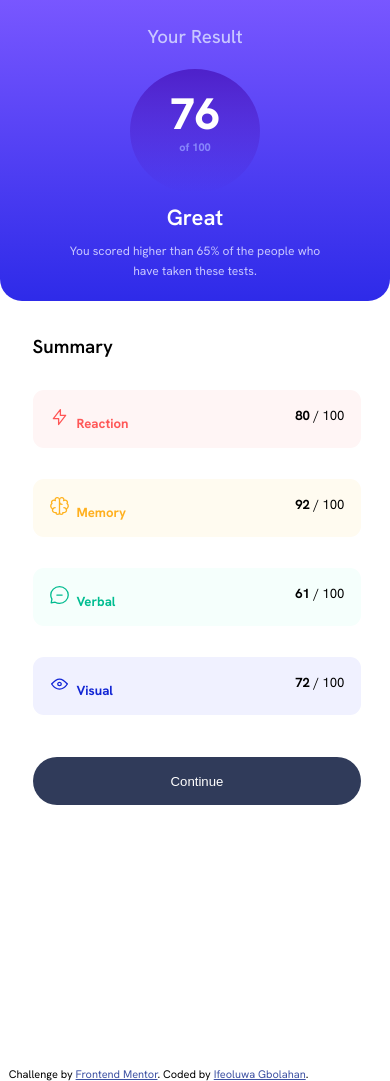
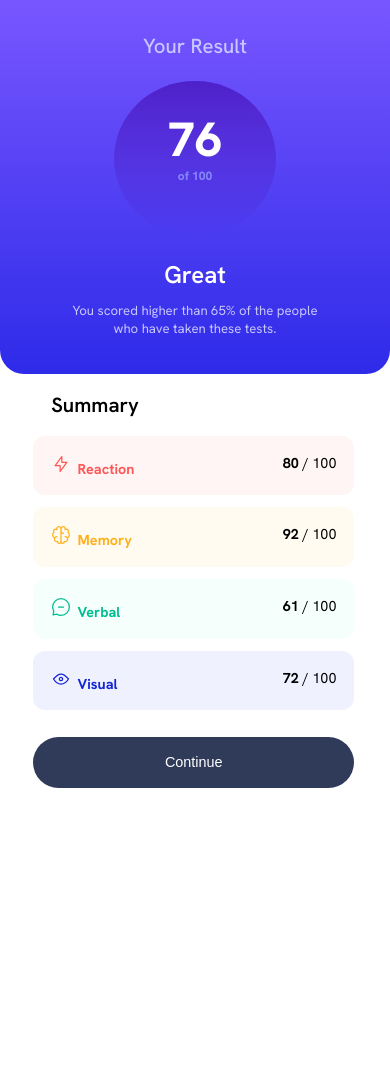
Before and after one commit to Ifeoluwa-cloud/Results-summary-component, a plain HTML site: page index.html in a window 390 px wide. After the commit the page ends 844 px from the top, so only its background shows below. Drawn offline with Linux system fonts and the light colour scheme.

Commit message:
feat: modified files

```diff
--- a/index.html
+++ b/index.html
@@ -10,9 +10,8 @@
 
 </head>
 <body>
-
   <div class="main-container">
-
+    <div class="inner-container">
       <div class="left-wrapper">
         <div class="text-wrapper-left">
           <h4 class="result-heading">Your Result</h4>
@@ -36,13 +35,12 @@
         <button>Continue</button>
         </div>
       </div>
-
-  </div>
+    </div>
 
   <div class="attribution">
     Challenge by <a href="https://www.frontendmentor.io?ref=challenge" target="_blank">Frontend Mentor</a>.
     Coded by <a href="#">Ifeoluwa Gbolahan</a>.
   </div>
-
+  </div>
 </body>
 </html>
--- a/style.css
+++ b/style.css
@@ -12,9 +12,12 @@ body{
     margin: 0;
     padding: 0;
     background-color: #fff;
+    font-family: customFonts;
     width: auto;
     height: 100vh;
-    font-family: customFonts;
+    display: flex;
+    align-items: center;
+    justify-content: center;
 }
 
 html{
@@ -22,8 +25,11 @@ html{
     scroll-behavior: smooth;
 }
 
+.main-container{
+    width: auto;
+}
 
-.main-container{
+.inner-container{
     width: auto;
     height: 50rem;
     display: flex;
@@ -35,20 +41,21 @@ html{
     background: linear-gradient(
         to bottom,
         hsl(252, 100%, 67%), hsl(241, 81%, 54%));
-    width: 25rem;
-    height: 68%;
+    width: 24rem;
+    height: 65%;
     border-radius: 2rem;
     position: relative;
     left: 1.5rem;
     padding: 1%;
+    justify-content: center;
     z-index: 1;
     box-shadow: 0px .5rem .5rem hsl(221, 100%, 96%);
 }
 
 .right-wrapper{
     background-color: hsl(0, 0%, 100%);
-    width: 27rem;
-    height: 68%;
+    width: 26rem;
+    height: 65%;
     position: relative;
     right: 1.7rem;
     border-radius: 2rem;
@@ -59,7 +66,7 @@ html{
 .text-wrapper-right{
     width: auto;
     height: 100%;
-    margin-left: 14%;
+    margin-left: 20%;
 }
 
 .text-wrapper-left{
@@ -83,7 +90,7 @@ html{
     background: linear-gradient(to bottom,
     hsla(256, 72%, 46%, 1), hsla(241, 72%, 46%, 0));
     border-radius: 50%;
-    padding: 16%;
+    padding: 20% 16% 12% 16%;
     margin: 1.4rem 5.2rem;
 }
 
@@ -96,10 +103,11 @@ html{
     font-size: 2rem;
     font-weight: 600;
     line-height: .5rem;
+    margin-top: 3rem;
 }
 
 .comment{
-    line-height: 1.8rem;
+    line-height: 1.5rem;
     font-size: 1.1rem;
     color: hsl(241, 100%, 89%);
     margin: 0 15%;
@@ -110,15 +118,17 @@ html{
     font-size: 1.7rem;
     font-weight: 600;
     margin-top: 2rem;
+    margin-bottom: 1.5rem;
 }
 
 .assessment-btn{
     padding: 5% 5%;
-    width: 98%;
+    width: 90%;
     height: auto;
     border-radius: 1rem;
     font-size: 1.2rem;
     margin-top: 0;
+    cursor: pointer;
 }
 
 .assessment-btn span{
@@ -161,8 +171,9 @@ button{
     font-size: 1.2rem;
     padding: 5% 0;
     margin-top: 4%;
-    width: 98%;
+    width: 90%;
     height: auto;
+    cursor: pointer;
 }
 
 button:hover{
@@ -175,8 +186,9 @@ button:hover{
     font-size: 1.2rem;
     padding: 5% 0;
     margin-top: 4%;
-    width: 98%;
+    width: 90%;
     height: auto;
+    cursor: pointer;
 }
 
 
@@ -192,53 +204,57 @@ button:hover{
 
  @media (max-width: 1300px){
     html{
-        font-size: 11px;
+        font-size: 12px;
     }
 
-    .main-container{
+    .inner-container{
         width: auto;
         height: 52rem;
     }
 
     .right-wrapper{
-        width: 26rem;
-        height: 63%;
+        width: 25rem;
+        height: 62%;
     }
 
     .left-wrapper{
-        width: 25rem;
-        height: 63%;
+        width: 24rem;
+        height: 62%;
     }
 }
 
 @media (max-width: 1100px){
     html{
-        font-size: 10px;
+        font-size: 12px;
     }
 
-    .main-container{
+    .inner-container{
         width: auto;
         height: 52rem;
     }
 
     .right-wrapper{
-        width: 26rem;
-        height: 63%;
+        width: 25rem;
+        height: 62%;
     }
 
     .left-wrapper{
-        width: 25rem;
-        height: 63%;
+        width: 24rem;
+        height: 62%;
     }
 }
 
 
  @media (max-width: 800px){
-    html{
-        font-size: 11px;
+    body{
+        display: block;
     }
 
     .main-container{
+        display: block;
+    }
+
+    .inner-container{
         display: block;
     }
 
@@ -246,7 +262,7 @@ button:hover{
         width: auto;
         height: auto;
         border-radius: 0 0 2rem 2rem;
-        padding: 5% 1%;
+        padding: 3rem 1rem;
         z-index: 1;
         box-shadow: none;
         position: relative;
@@ -256,36 +272,43 @@ button:hover{
     .right-wrapper{
         width: auto;
         height: auto;
-        right: 2rem;
+        right: 0;
         border-radius: 0;
         padding: 0;
         box-shadow: none;
-        margin-top: 3rem;
+        margin: 0;
         padding-bottom: 2%;
     }
 
+    .text-wrapper-right{
+        margin-left: 8.5vw;
+    }
+
     .result-heading{
-        margin-top: 3%;
+        margin-top: 1%;
         padding-bottom: .5%;
+    }
+
+    .summary-heading{
+        margin: 1.5rem;
     }
 
     .result{
         border-radius: 50%;
-        padding: 8vw;
-        margin: 1rem 35vw;
+        padding: 10% 2%;
+        margin: 3rem 35%;
     }
 
     .assessment-btn{
-        margin: 2.8rem 0;
+        margin: 1rem 0;
     }
 
     .attribution {
-        font-size: 1rem;
-        top: 45rem;
+        opacity: 0;
     }
 
-    button{
-        margin-top: 1rem;
+    button, button:hover{
+        margin-top: 2rem 0;
     }
 
  }
@@ -293,24 +316,18 @@ button:hover{
 
  @media (max-width: 500px){
     html{
-        font-size: 11px;
-    }
-
-    .text-wrapper-left{
-        text-align: center;
-        color: #fff;
-        line-height: 1rem;
-    }
-
-    .text-wrapper-left{
-        text-align: center;
-        color: #fff;
-        line-height: 1rem;
+        font-size: 12px;
     }
 
     .result{
         border-radius: 50%;
-        padding: 9%;
-        margin: 1% 33%;
+        padding: 13% 6vw 7% 6vw;
+        margin: 1rem 28vw;
+    }
+
+    .result{
+        border-radius: 50%;
+        padding: 13% .2%;
+        margin: 2rem 28%;
     }
  }
```
